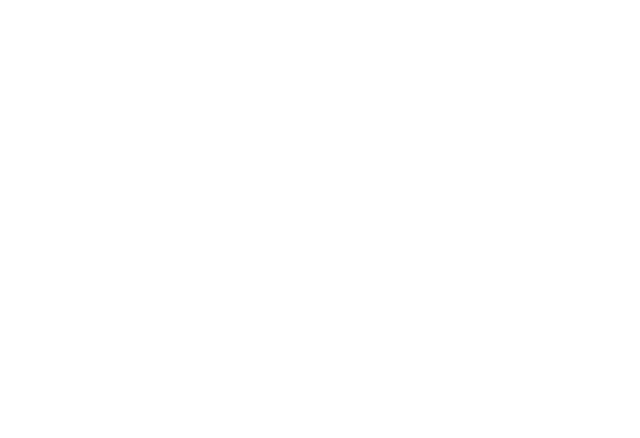
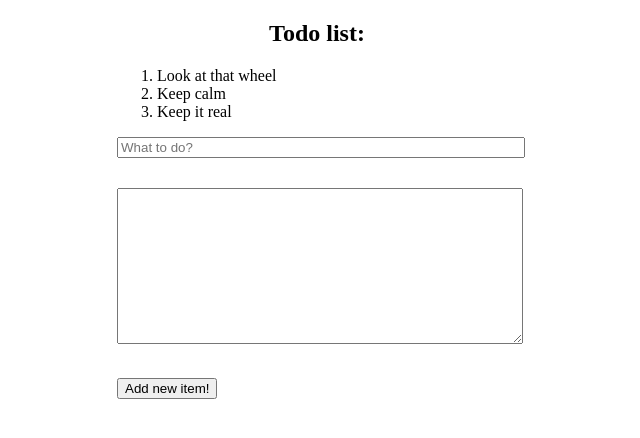
Before and after one commit to OMGSailorJerry/h-homework, an Angular app in the folder hillel/: page / in a window 1280 px wide. Shown: the top 438 px of the page, without its empty margins (323-963 px from the left). Built offline with nearby package versions, Linux system fonts and the light colour scheme.

Commit message:
routing. description added to form

```diff
--- a/hillel/src/app/app.component.css
+++ b/hillel/src/app/app.component.css
@@ -1,6 +1,20 @@
 li {
     cursor: pointer;
+    list-style: decimal;
 }
 .done {
     text-decoration: line-through;
 }
+a {
+    text-decoration: none;
+}
+
+body {
+    max-width: 400px;
+    margin: 8px auto;
+}
+
+input, textarea {
+    width: 100%;
+    margin-bottom: 30px;
+}
--- a/hillel/src/app/app.component.html
+++ b/hillel/src/app/app.component.html
@@ -1,3 +1 @@
 <router-outlet></router-outlet>
-<!--
-<app-todolist></app-todolist> -->
--- a/hillel/src/app/app.component.ts
+++ b/hillel/src/app/app.component.ts
@@ -1,9 +1,10 @@
-import { Component, Input, OnInit } from '@angular/core';
+import { Component, Input, OnInit, ViewEncapsulation } from '@angular/core';
 
 @Component({
   selector: 'app-root',
   templateUrl: './app.component.html',
-  styleUrls: ['./app.component.css']
+  styleUrls: ['./app.component.css'],
+  encapsulation: ViewEncapsulation.None
 })
 export class AppComponent {
   // constructor(private todoService: TodoService) {}
--- a/hillel/src/app/mock-todo.ts
+++ b/hillel/src/app/mock-todo.ts
@@ -2,16 +2,19 @@ export let toDoList: any = [
     {
         id: 1,
         target: 'Look at that wheel',
-        isDone: false
+        isDone: false,
+        description: 'This is descriptions for item number One'
     },
     {
         id: 2,
         target: 'Keep calm',
-        isDone: false
+        isDone: false,
+        description: 'This is descriptions for item number Two'
     },
     {
         id: 3,
         target: 'Keep it real',
-        isDone: false
+        isDone: false,
+        description: 'This is descriptions for item number Three'
     }
 ];
--- a/hillel/src/app/test.component.ts
+++ /dev/null
@@ -1,11 +0,0 @@
-import { Component, Input, OnInit } from '@angular/core';
-
-@Component({
-  selector: 'app-test',
-  template: '<h1>1</h1>',
-  styleUrls: [],
-  providers: []
-})
-export class TestComponent {
-
-}
--- /dev/null
+++ b/hillel/src/app/todo-details.component.html
@@ -0,0 +1,4 @@
+<h1 [class.done]="todo.isDone">{{todo.id}}: {{todo.target}}</h1>
+<h4>Description:</h4>
+<p>{{todo.description}}</p>
+<button (click)="removeItem(todo)">DONE</button>
--- a/hillel/src/app/todo-details.component.ts
+++ b/hillel/src/app/todo-details.component.ts
@@ -0,0 +1,29 @@
+import { Component, Input, OnInit } from '@angular/core';
+import { ActivatedRoute } from '@angular/router';
+
+import { TodoService } from './todo.service';
+
+@Component({
+  selector: 'app-todo-details',
+  templateUrl: './todo-details.component.html',
+  styleUrls: [],
+  providers: [TodoService]
+})
+export class TodoDetailsComponent {
+    private id: number;
+    private todo: object;
+
+    constructor(
+        private route: ActivatedRoute,
+        private todoService: TodoService
+      ) {}
+
+    sub = this.route.params.subscribe(params => {
+        this.id = +params['id'] - 1;
+        this.todo = this.todoService.getTodoList()[this.id];
+    });
+
+    removeItem(todo) {
+        todo.isDone = !todo.isDone;
+    }
+}
--- a/hillel/src/app/todo-list.component.html
+++ b/hillel/src/app/todo-list.component.html
@@ -3,10 +3,14 @@
 </div>
 
 <ul>
-    <li *ngFor="let toDo of todoList" (click)="removeTodo(toDo)" [class.done]="toDo.isDone">
+    <li *ngFor="let toDo of todoList" [class.done]="toDo.isDone" (click)="goTotodo(toDo)">
         {{toDo.target}}
     </li>
 </ul>
 
-<input #newTodo type="text" required>
-<button (click)=addTodo(newTodo)>Add new item!</button>
+<form #newTodoform="ngForm" (ngSubmit)="submitForm(newTodoform)">
+    <input placeholder="What to do?" name="target" ngModel>
+    <textarea name="description" cols="30" rows="10" ngModel></textarea>
+
+    <button type="submit" class="ui button">Add new item!</button>
+</form>
--- a/hillel/src/app/todo-list.component.ts
+++ b/hillel/src/app/todo-list.component.ts
@@ -1,4 +1,6 @@
 import { Component, Input, OnInit } from '@angular/core';
+import { Router } from '@angular/router';
+
 import { TodoService } from './todo.service';
 
 @Component({
@@ -8,11 +10,23 @@ import { TodoService } from './todo.service';
   providers: [TodoService]
 })
 export class TodoListComponent {
-  constructor(private todoService: TodoService) {}
+  constructor(
+    private todoService: TodoService,
+    private router: Router
+  ) {}
 
   todoList = this.todoService.getTodoList();
 
   removeTodo = this.todoService.removeTodo;
 
   addTodo = this.todoService.addTodo;
+
+  goTotodo(todo: any) {
+    this.router.navigate(['/todo', todo.id]);
+  }
+
+  submitForm(form: any): void {
+    this.addTodo(form.value.target, form.value.description);
+    form.reset();
+  }
 }
--- a/hillel/src/app/todo.service.ts
+++ b/hillel/src/app/todo.service.ts
@@ -4,21 +4,28 @@ import { toDoList } from './mock-todo';
 
 @Injectable()
 export class TodoService {
+    private todoList;
+
     getTodoList(): void {
         return toDoList;
     }
 
-    removeTodo = function (todo) {
+    getTodo(id: any) {
+        return toDoList[id];
+    }
+
+    removeTodo(todo) {
         todo.isDone = !todo.isDone;
-    };
+    }
 
-    addTodo = function (todo) {
+    addTodo(todo, todoDescription) {
         const newTodo = {
-            target: todo.value,
-            isDone: false
+            target: todo,
+            isDone: false,
+            description: todoDescription,
+            id: this.todoList.length + 1
         };
 
         this.todoList.push(newTodo);
-        todo.value = '';
-    };
+    }
 }
```
Also changed, not shown: hillel/src/app/app.module.ts (+8 -7 lines).
